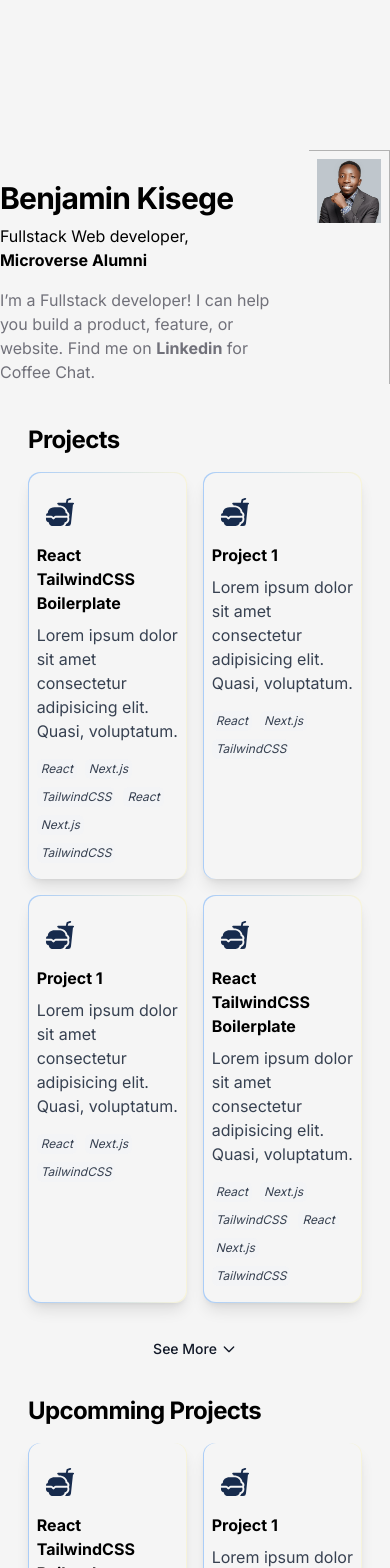
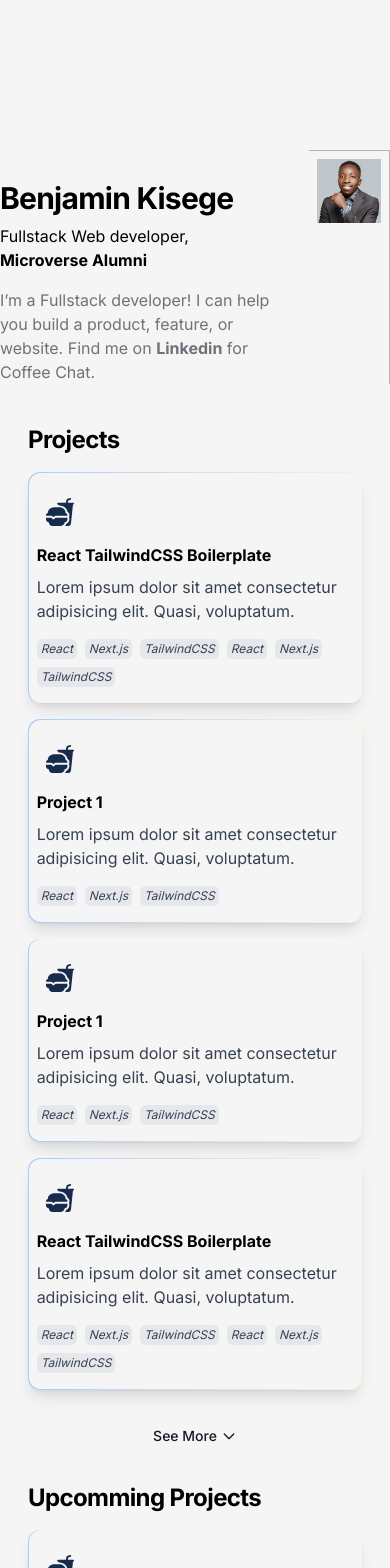
Before and after one commit to iambenkis/Portfolio-2.0, a Next.js app: page / in a window 390 px wide. Shown: the top 1568 px of the page. Built offline with nearby package versions, Linux system fonts and the light colour scheme.

Commit message:
Add mobile version on the Project section

```diff
--- a/src/data/projects/index.jsx
+++ b/src/data/projects/index.jsx
@@ -101,7 +101,7 @@ export const UpcommingProjects = [
 
 export default function ProjectItems(props) {
   return (
-    <div className="grid grid-cols-2 gap-4">
+    <div className="grid grid-cols-1 md:grid-cols-2 gap-4">
       {props.projects.slice(0, props.toDisplay).map((project, index) => (
         <a
           key={index}
@@ -118,7 +118,7 @@ export default function ProjectItems(props) {
                 project.stacks.map((stack, index) => (
                   <li
                     key={index}
-                    className=" italic leading-5 mb-2 dark:border dark:border-zinc-700 text-gray-700 dark:text-gray-300 dark:bg-transparent rounded-md text-xs bg-gray-100  mr-2 px-1"
+                    className=" italic leading-5 mb-2 dark:border dark:border-zinc-700 text-gray-700 dark:text-gray-300 dark:bg-transparent rounded-md text-xs bg-gray-200  mr-2 px-1"
                   >
                     {stack}
                   </li>
```
